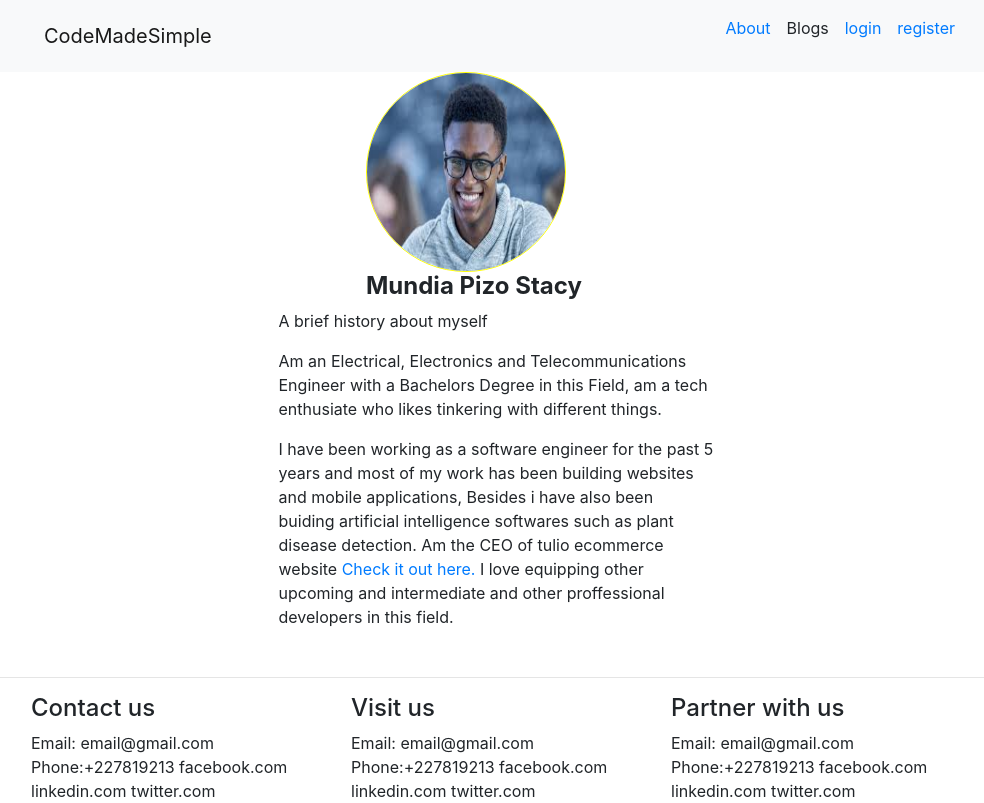
After one commit to Mundia-Pizo/videoservice, a Django app: template accounts/templates/accounts/about.html in a window 1280 px wide. The commit adds this page. Shown: the whole page, without its empty margins (144-1128 px from the left). Run offline with Django 3.2, Linux system fonts and the light colour scheme; the template is opened without the code that fills it, so the values that code supplies are empty; some libraries are stand-ins or nearby versions.

Commit message:
about page fixed

```diff
--- /dev/null
+++ b/accounts/templates/accounts/about.html
@@ -0,0 +1,29 @@
+{% extends "layout/layout.html"%}
+{% load static%}
+{%load crispy_forms_tags%}
+{%block content%}
+<div class="mt-10 mb-5 ">
+    <div class="container col-md-6 mx-auto m-auto">
+        <div class="mx-auto m-auto col-md-8 mt-5">
+            <img class="profile-image " src="{% static 'images/profile.jfif'%}" alt="profile image"/>
+            <h4><strong>Mundia Pizo Stacy</strong></h4>
+        </div>
+
+        <p>A brief history about myself</p>
+        <p>Am an Electrical, Electronics and Telecommunications Engineer
+            with a Bachelors Degree in this Field, am a tech enthusiate
+            who likes tinkering with different things.
+        </p>
+        <p>
+            I have been working as a software engineer for the past 5 years and
+            most of my work has been building websites and mobile applications,
+            Besides i have also been buiding artificial intelligence softwares
+            such as plant disease detection. Am the CEO of tulio ecommerce website
+            <a href=".">Check it out here. </a>
+            I love equipping other upcoming and intermediate and other proffessional
+            developers in this field.
+        </p>
+    </div>
+</div>
+
+{%endblock content%}
--- a/accounts/urls.py
+++ b/accounts/urls.py
@@ -5,5 +5,7 @@ from accounts import views
 urlpatterns=[
     path('login/', auth_views.LoginView.as_view(template_name="accounts/login.html"), name="login"),
     path('logout/', auth_views.LogoutView.as_view(template_name="accounts/logout.html"), name='logout'),
-    path('register', views.UserRegitrationView.as_view(), name='register')
+    path('register/', views.UserRegitrationView.as_view(), name='register'),
+    path('about/', views.AboutAuthorView.as_view(), name='about'),
+
 ]
--- a/accounts/views.py
+++ b/accounts/views.py
@@ -1,5 +1,5 @@
 from django.shortcuts import render
-from django.views.generic import View
+from django.views.generic import View, TemplateView
 from .forms import UserRegistrationForm
 from django.contrib.auth.models import User
 from django.shortcuts import redirect
@@ -19,3 +19,7 @@ class UserRegitrationView(View):
             form.save()
             return redirect('login')
         return render(request, self.template_name, {'form': form})
+
+
+class AboutAuthorView(TemplateView):
+    template_name ='accounts/about.html'
--- a/courses/static/main.css
+++ b/courses/static/main.css
@@ -32,3 +32,9 @@ pre>code{
     background-color: cornflowerblue;
     object-fit: cover;
 }
+.profile-image{
+    border: 1px solid yellow;
+    height: 200px;
+    width:200px;
+    border-radius: 50%;
+}
--- a/courses/templates/courses/course_list.html
+++ b/courses/templates/courses/course_list.html
@@ -7,6 +7,9 @@
             <img class="mt-2 mb-3 imag-style" src={{course.thumbnail.url}}/></a>
             <h4>{{course.title}}</h4>
             <p>{{course.description}}</p>
+            <a href={% url 'course-details' course.slug%}>
+                <button class="btn btn-warning ml-auto">View</button>
+            </a>
             {% if course.allowed_membership != 'FREE'%}
               <p>{{course.allowed_membership.membership_type.membership_type}}</p>
               <small>{{course.allowed_membership.price}}</small>
--- a/courses/templates/layout/footer.html
+++ b/courses/templates/layout/footer.html
@@ -1,3 +1,5 @@
+
+<div class="mt-2 mb-15">
    <footer class="col-md-9 mx-auto m-auto">
       <div class="row">
           <div class="col">
@@ -26,3 +28,4 @@
           </div>
       </div>
   </footer>
+</div>
--- a/courses/templates/layout/navbar.html
+++ b/courses/templates/layout/navbar.html
@@ -9,7 +9,7 @@
                 {%if user.is_authenticated%}
                     <li class="ml-2 mr-2 list-control">{{user.username}}</li>
                 {%endif%}
-                <li class="ml-2 mr-2 list-control">About</li>
+                <li class="ml-2 mr-2 list-control"><a href={%url 'about'%}>About</a></li>
                 <li class="ml-2 mr-2 list-control">Blogs</li>
                 {%if user.is_authenticated%}
                      <li class="ml-2 mr-2 list-control"><a href={%url 'logout'%}>logout</a> </li>
```
Also changed, not shown: courses/static/images/profile.jfif (added), db.sqlite3. Lines whose indentation alone changed are shown as unchanged.
